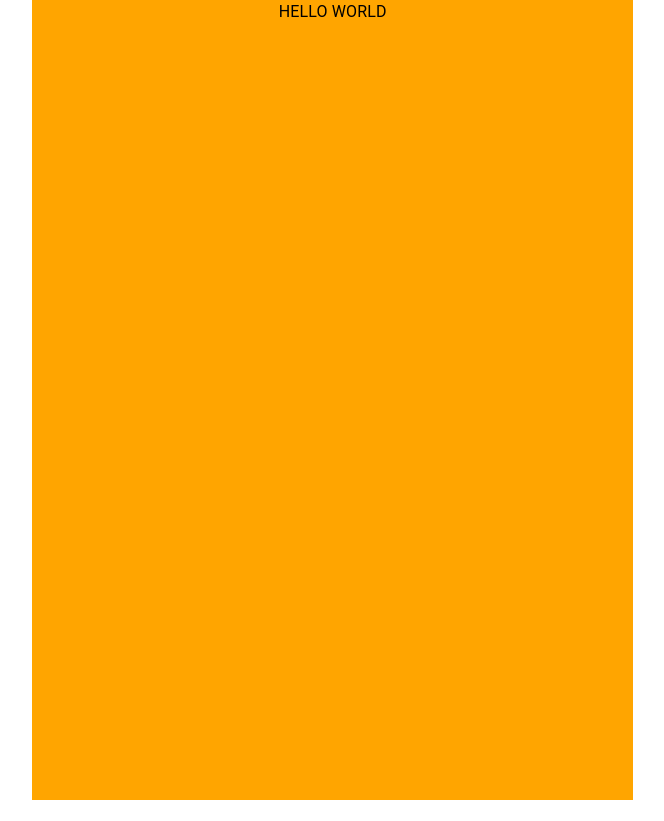
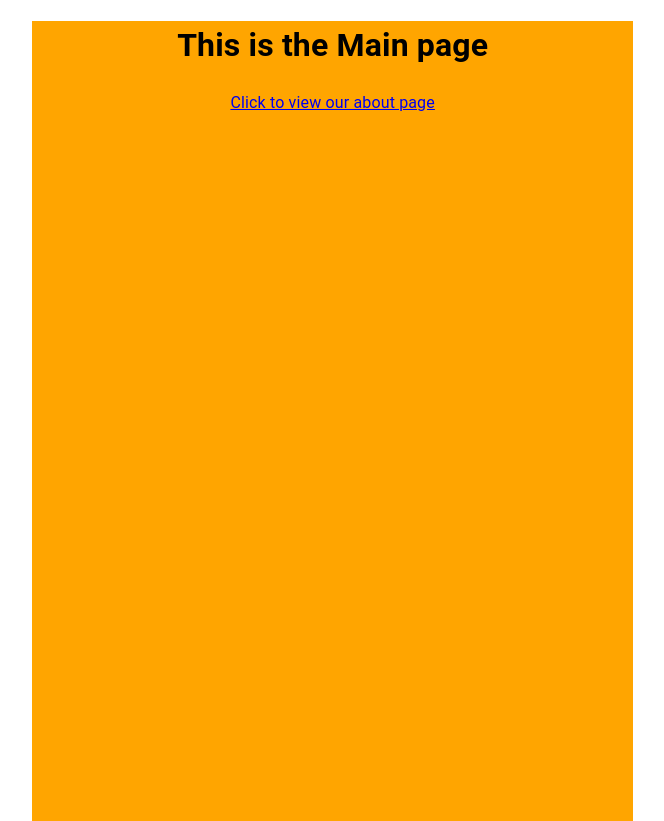
Before and after one commit to joshhwuu/SparkServe, a React (Create React App) app: page / in a window 1280 px wide. Shown: the whole page, without its empty margins (332-996 px from the left). Before the commit the page ends 800 px from the top, so only its background shows below. Built offline with nearby package versions, Linux system fonts and the light colour scheme.

Commit message:
add routing

```diff
--- a/package.json
+++ b/package.json
@@ -12,6 +12,7 @@
     "axios": "^1.6.5",
     "react": "^18.2.0",
     "react-dom": "^18.2.0",
+    "react-router-dom": "^6.21.3",
     "react-scripts": "5.0.1",
     "web-vitals": "^2.1.4"
   },
--- a/src/App.js
+++ b/src/App.js
@@ -1,7 +1,10 @@
 import './App.css';
 import axios from 'axios'
 import { useEffect } from 'react';
-import Router from './Router';
+import { Routes, Route } from "react-router-dom"
+
+import Main from "./containers/Main"
+import Message from "./containers/Message"
 
 import React from 'react'
 import { Typography } from '@mui/material';
@@ -28,7 +31,10 @@ function App() {
         <Typography component="div" style={{
           backgroundColor: 'Orange', height: '100vh', width: '451pt'
         }}>
-          <Router />
+          <Routes>
+            <Route path="Message" element={<Message />} />
+            <Route path="/" element={<Main />} />
+          </Routes>
         </Typography>
       </Container>
     </div>
--- /dev/null
+++ b/src/containers/Main.js
@@ -0,0 +1,12 @@
+import { Link } from "react-router-dom";
+
+function Main() {
+    return (
+      <div>
+        <h1>This is the Main page</h1>
+        <Link to="message">Click to view our about page</Link>
+      </div>
+    );
+  }
+
+  export default Main;
--- /dev/null
+++ b/src/containers/Message.js
@@ -0,0 +1,9 @@
+function Message() {
+    return (
+      <div>
+        <h1>This is the Message page</h1>
+      </div>
+    );
+  }
+
+  export default Message;
--- a/src/index.js
+++ b/src/index.js
@@ -1,17 +1,25 @@
 import React from 'react';
-import ReactDOM from 'react-dom/client';
+import ReactDOM from 'react-dom';
 import './index.css';
 import App from './App';
 import reportWebVitals from './reportWebVitals';
+import { BrowserRouter } from "react-router-dom";
 
-const root = ReactDOM.createRoot(document.getElementById('root'));
-root.render(
-  <React.StrictMode>
+// const root = ReactDOM.createRoot(document.getElementById('root'));
+// root.render(
+//   <React.StrictMode>
+//     <App />
+//   </React.StrictMode>
+// );
+
+ReactDOM.render(
+  <BrowserRouter>
     <App />
-  </React.StrictMode>
+  </BrowserRouter>,
+  document.getElementById("root")
 );
 
 // If you want to start measuring performance in your app, pass a function
 // to log results (for example: reportWebVitals(console.log))
 // or send to an analytics endpoint. Learn more: https://bit.ly/CRA-vitals
-reportWebVitals();
+// reportWebVitals();
```
Also changed, not shown: src/containers/Router.js (renamed from src/Router.js), 1 other file (tests, documents, lock files or other folders).
